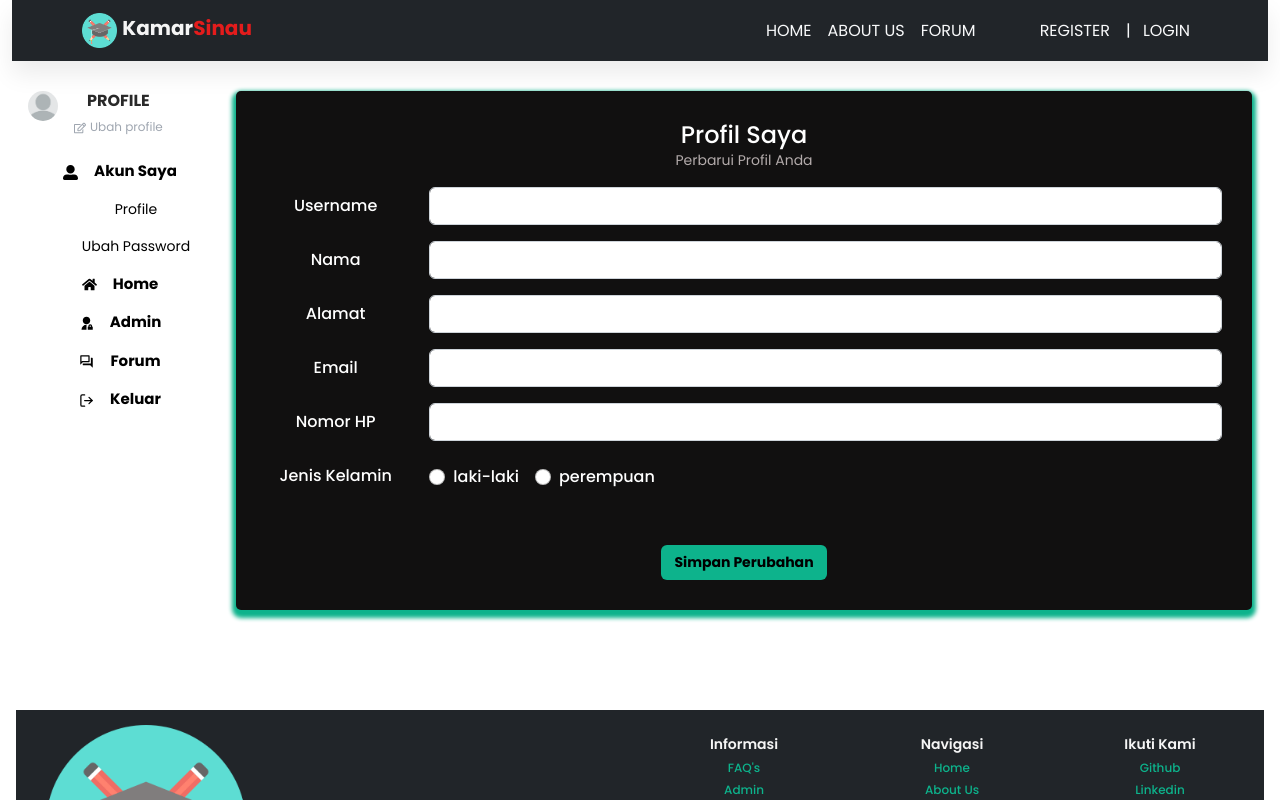
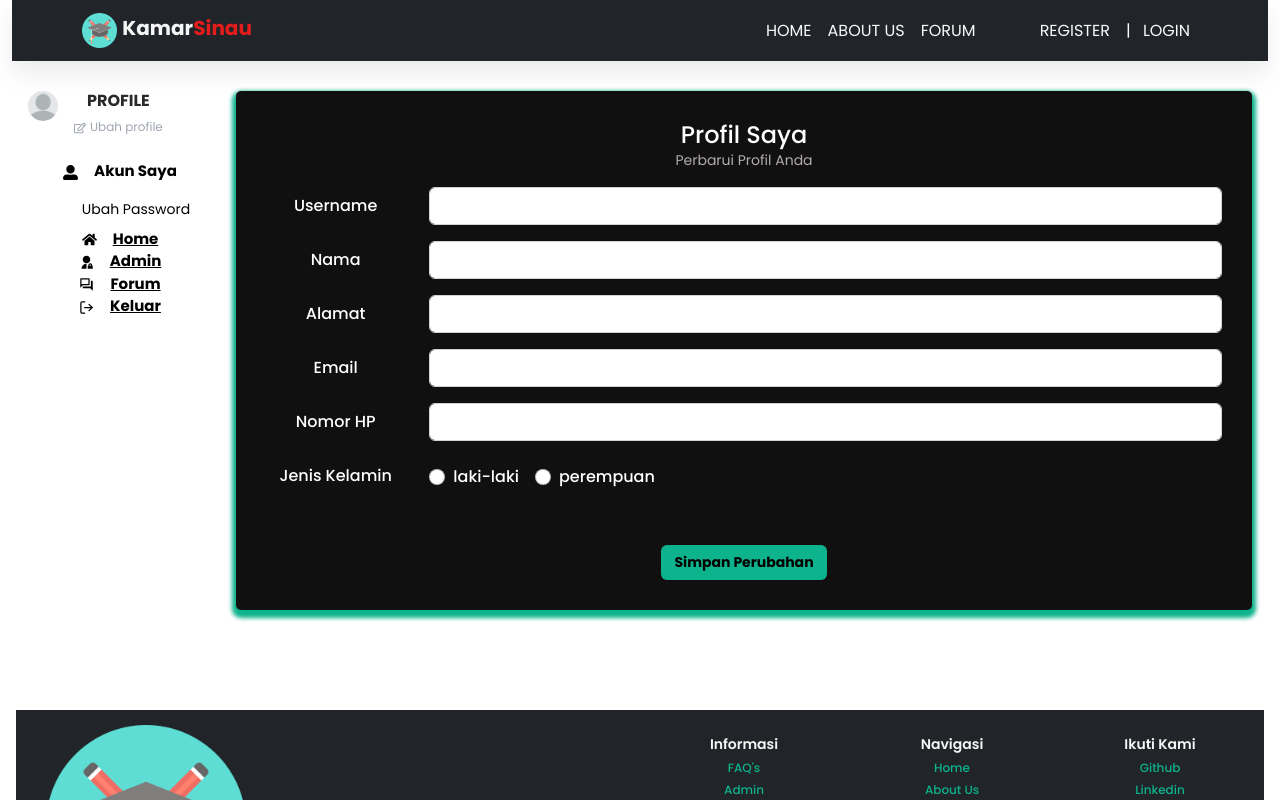
Before and after one commit to IntanNuzulina/KamarSinau-WebApp, a React (Create React App) app: page /profile in a window 1280 px wide. Shown: the top 800 px of the page. Built offline with nearby package versions, Linux system fonts and the light colour scheme; no server answers.

Commit message:
Update ProfilePage.js
Mengubah link yang diarahkan dari setiap navbar menu

```diff
--- a/src/pages/ProfilePage.js
+++ b/src/pages/ProfilePage.js
@@ -1,4 +1,5 @@
 import React from 'react';
+import { Link } from 'react-router-dom';
 import {
     Nav, Col, Form, Row, Button,
 } from 'react-bootstrap';
@@ -31,12 +32,11 @@ function ProfilePage() {
                                     </div>
                                 </div>
                                 <Nav.Link eventKey="link-1" className="nav-link-profile fw-bold"><FaUserAlt className="me-3" />Akun Saya</Nav.Link>
-                                <Nav.Link eventKey="link-1" className="nav-item-profile">Profile</Nav.Link>
                                 <Nav.Link eventKey="link-1" className="nav-item-profile">Ubah Password</Nav.Link>
-                                <Nav.Link eventKey="link-1" className="nav-link-profile fw-bold"><FaHome className="me-3" />Home</Nav.Link>
-                                <Nav.Link eventKey="/about" className="nav-link-profile fw-bold"><RiAdminFill className="me-3" />Admin</Nav.Link>
-                                <Nav.Link eventKey="/forum" className="nav-link-profile fw-bold"><MdOutlineForum className="me-3" />Forum</Nav.Link>
-                                <Nav.Link eventKey="/login" className="nav-link-profile fw-bold"><FiLogOut className="me-3" />Keluar</Nav.Link>
+                                <Link to="/dasboard" className="nav-link-dasboard fw-bold"><FaHome className="me-3" />Home</Link>
+                                <Link to="/about" className="nav-link-profile fw-bold"><RiAdminFill className="me-3" />Admin</Link>
+                                <Link to="/forum" className="nav-link-forum fw-bold"><MdOutlineForum className="me-3" />Forum</Link>
+                                <Link to="/login" className="nav-link-profile fw-bold"><FiLogOut className="me-3" />Keluar</Link>
                             </Nav>
                         </div>
                         <div className="col-md-10">
```
